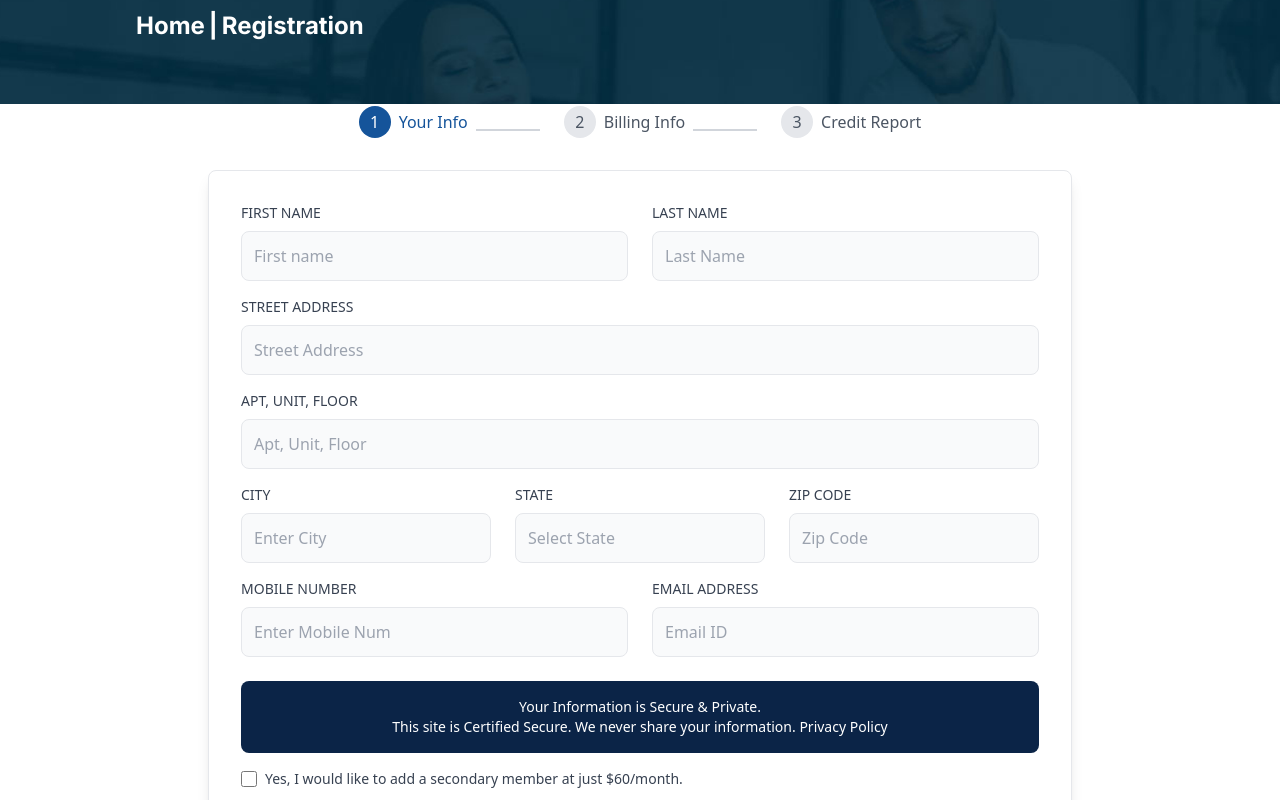
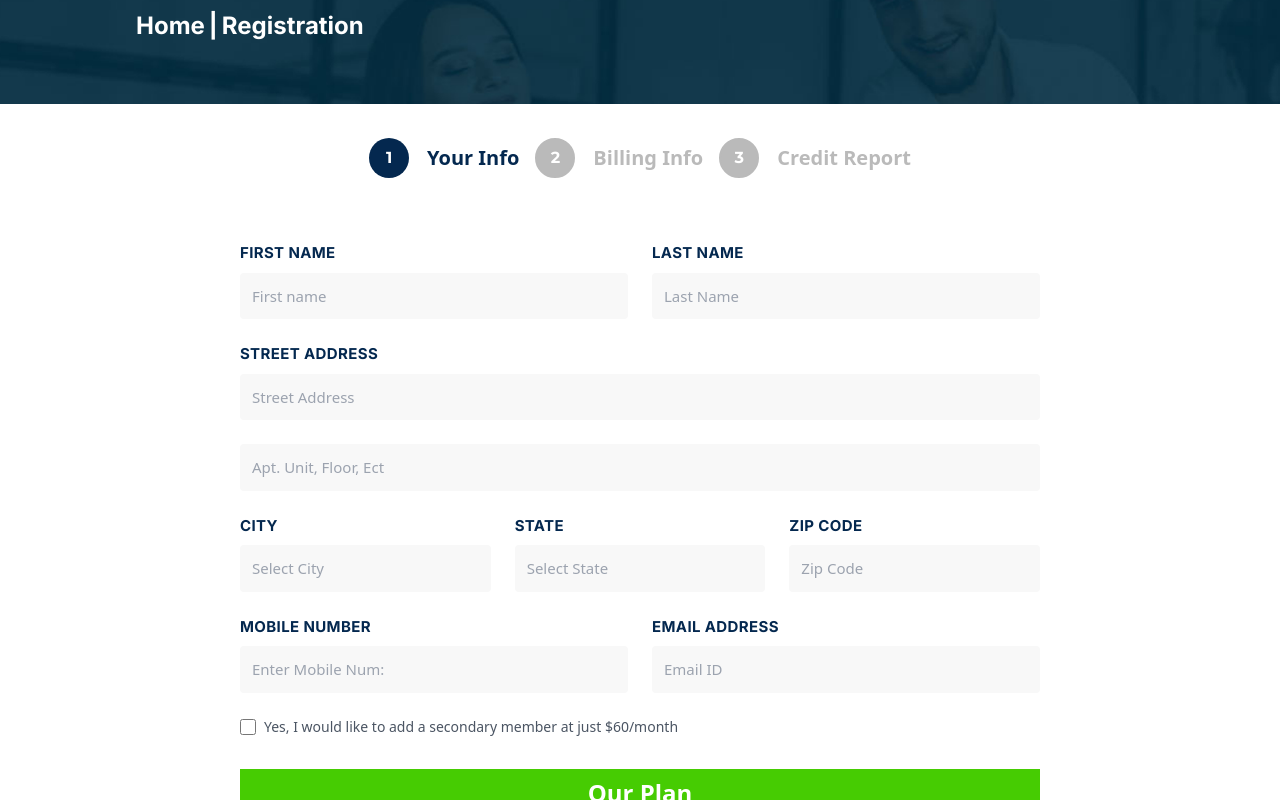
Before and after one commit to Nitin6404/ez-credit-repair, a React (Vite) app: page /register in a window 1280 px wide. Shown: the part 240-1040 px from the top of the page. Built offline with nearby package versions, Linux system fonts and the light colour scheme.

Commit message:
vercel deployment issue resolved

```diff
--- a/package.json
+++ b/package.json
@@ -26,7 +26,8 @@
     "react-router-dom": "^6.28.0",
     "react-router-hash-link": "^2.4.3",
     "tailwind-merge": "^2.5.4",
-    "tailwindcss-animate": "^1.0.7"
+    "tailwindcss-animate": "^1.0.7",
+    "vercel": "^39.3.0"
   },
   "devDependencies": {
     "@eslint/js": "^9.13.0",
--- a/src/components/auth/register/PersonalInfoForm.jsx
+++ b/src/components/auth/register/PersonalInfoForm.jsx
@@ -1,145 +1,147 @@
 import React from 'react';
-import { SecurityNotice } from '../../ui/SecurityNotice';
 
 export function PersonalInfoForm({ formData, handleInputChange }) {
   return (
-    <>
+    <div className="space-y-6">
       <div className="grid grid-cols-2 gap-6">
         <div>
-          <label className="mb-2 block text-sm font-medium uppercase text-gray-700">
-            First Name
+          <label className="mb-2 block font-inter text-[15px] font-bold uppercase tracking-wide text-[#04284F]">
+            FIRST NAME
           </label>
           <input
             type="text"
             name="firstName"
             value={formData.firstName}
             onChange={handleInputChange}
-            className="w-full rounded-lg border border-gray-200 bg-gray-50 p-3 focus:border-[#15549A] focus:outline-none"
             placeholder="First name"
+            className="w-full rounded-[4px] bg-[#F8F8F8] p-3 text-[15px] text-gray-500 placeholder:text-gray-400 focus:outline-none"
           />
         </div>
         <div>
-          <label className="mb-2 block text-sm font-medium uppercase text-gray-700">
-            Last Name
+          <label className="mb-2 block font-inter text-[15px] font-bold uppercase tracking-wide text-[#04284F]">
+            LAST NAME
           </label>
           <input
             type="text"
             name="lastName"
             value={formData.lastName}
             onChange={handleInputChange}
-            className="w-full rounded-lg border border-gray-200 bg-gray-50 p-3 focus:border-[#15549A] focus:outline-none"
             placeholder="Last Name"
+            className="w-full rounded-[4px] bg-[#F8F8F8] p-3 text-[15px] text-gray-500 placeholder:text-gray-400 focus:outline-none"
           />
         </div>
       </div>
 
-      <div className="mt-4">
-        <label className="mb-2 block text-sm font-medium uppercase text-gray-700">
-          Street Address
+      <div>
+        <label className="mb-2 block font-inter text-[15px] font-bold uppercase tracking-wide text-[#04284F]">
+          STREET ADDRESS
         </label>
         <input
           type="text"
           name="streetAddress"
           value={formData.streetAddress}
           onChange={handleInputChange}
-          className="w-full rounded-lg border border-gray-200 bg-gray-50 p-3 focus:border-[#15549A] focus:outline-none"
           placeholder="Street Address"
+          className="w-full rounded-[4px] bg-[#F8F8F8] p-3 text-[15px] text-gray-500 placeholder:text-gray-400 focus:outline-none"
         />
       </div>
 
-      <div className="mt-4">
-        <label className="mb-2 block text-sm font-medium uppercase text-gray-700">
-          Apt, Unit, Floor
-        </label>
+      <div>
         <input
           type="text"
           name="aptUnit"
           value={formData.aptUnit}
           onChange={handleInputChange}
-          className="w-full rounded-lg border border-gray-200 bg-gray-50 p-3 focus:border-[#15549A] focus:outline-none"
-          placeholder="Apt, Unit, Floor"
+          placeholder="Apt. Unit, Floor, Ect"
+          className="w-full rounded-[4px] bg-[#F8F8F8] p-3 text-[15px] text-gray-500 placeholder:text-gray-400 focus:outline-none"
         />
       </div>
 
-      <div className="mt-4 grid grid-cols-3 gap-6">
+      <div className="grid grid-cols-3 gap-6">
         <div>
-          <label className="mb-2 block text-sm font-medium uppercase text-gray-700">City</label>
+          <label className="mb-2 block font-inter text-[15px] font-bold uppercase tracking-wide text-[#04284F]">
+            CITY
+          </label>
           <input
             type="text"
             name="city"
             value={formData.city}
             onChange={handleInputChange}
-            className="w-full rounded-lg border border-gray-200 bg-gray-50 p-3 focus:border-[#15549A] focus:outline-none"
-            placeholder="Enter City"
+            placeholder="Select City"
+            className="w-full rounded-[4px] bg-[#F8F8F8] p-3 text-[15px] text-gray-500 placeholder:text-gray-400 focus:outline-none"
           />
         </div>
         <div>
-          <label className="mb-2 block text-sm font-medium uppercase text-gray-700">State</label>
+          <label className="mb-2 block font-inter text-[15px] font-bold uppercase tracking-wide text-[#04284F]">
+            State
+          </label>
           <input
             type="text"
             name="state"
             value={formData.state}
             onChange={handleInputChange}
-            className="w-full rounded-lg border border-gray-200 bg-gray-50 p-3 focus:border-[#15549A] focus:outline-none"
             placeholder="Select State"
+            className="w-full rounded-[4px] bg-[#F8F8F8] p-3 text-[15px] text-gray-500 placeholder:text-gray-400 focus:outline-none"
           />
         </div>
         <div>
-          <label className="mb-2 block text-sm font-medium uppercase text-gray-700">Zip Code</label>
+          <label className="mb-2 block font-inter text-[15px] font-bold uppercase tracking-wide text-[#04284F]">
+            ZIP CODE
+          </label>
           <input
             type="text"
             name="zipCode"
             value={formData.zipCode}
             onChange={handleInputChange}
-            className="w-full rounded-lg border border-gray-200 bg-gray-50 p-3 focus:border-[#15549A] focus:outline-none"
             placeholder="Zip Code"
+            className="w-full rounded-[4px] bg-[#F8F8F8] p-3 text-[15px] text-gray-500 placeholder:text-gray-400 focus:outline-none"
           />
         </div>
       </div>
 
-      <div className="mt-4 grid grid-cols-2 gap-6">
+      <div className="grid grid-cols-2 gap-6">
         <div>
-          <label className="mb-2 block text-sm font-medium uppercase text-gray-700">
-            Mobile Number
+          <label className="mb-2 block font-inter text-[15px] font-bold uppercase tracking-wide text-[#04284F]">
+            MOBILE NUMBER
           </label>
           <input
             type="tel"
             name="mobileNumber"
             value={formData.mobileNumber}
             onChange={handleInputChange}
-            className="w-full rounded-lg border border-gray-200 bg-gray-50 p-3 focus:border-[#15549A] focus:outline-none"
-            placeholder="Enter Mobile Num"
+            placeholder="Enter Mobile Num:"
+            className="w-full rounded-[4px] bg-[#F8F8F8] p-3 text-[15px] text-gray-500 placeholder:text-gray-400 focus:outline-none"
           />
         </div>
         <div>
-          <label className="mb-2 block text-sm font-medium uppercase text-gray-700">
-            Email Address
+          <label className="mb-2 block font-inter text-[15px] font-bold uppercase tracking-wide text-[#04284F]">
+            EMAIL ADDRESS
           </label>
           <input
             type="email"
             name="emailAddress"
             value={formData.emailAddress}
             onChange={handleInputChange}
-            className="w-full rounded-lg border border-gray-200 bg-gray-50 p-3 focus:border-[#15549A] focus:outline-none"
             placeholder="Email ID"
+            className="w-full rounded-[4px] bg-[#F8F8F8] p-3 text-[15px] text-gray-500 placeholder:text-gray-400 focus:outline-none"
           />
         </div>
       </div>
 
-      <SecurityNotice />
-
-      <div className="mt-4 flex items-center space-x-2">
+      <div className="mt-4">
+        <label className="flex items-center">
           <input
             type="checkbox"
             name="couplesMembership"
             checked={formData.couplesMembership}
             onChange={handleInputChange}
-          className="h-4 w-4 rounded border-gray-300"
+            className="mr-2 h-4 w-4 rounded border-gray-300 text-[#04284F]"
           />
-        <label className="text-sm text-gray-700">
-          Yes, I would like to add a secondary member at just $60/month.
+          <span className="text-sm text-gray-600">
+            Yes, I would like to add a secondary member at just $60/month
+          </span>
         </label>
       </div>
-    </>
+    </div>
   );
 }
--- a/src/components/ui/ProgressSteps.jsx
+++ b/src/components/ui/ProgressSteps.jsx
@@ -2,22 +2,34 @@ import React from 'react';
 
 export function ProgressSteps({ steps, currentStep }) {
   return (
-    <div className="mb-8 flex justify-center space-x-4">
-      {steps.map((step, index) => (
-        <div key={step.id} className="flex items-center">
+    <div className="mb-8">
+      <div className="relative flex justify-center gap-4">
+        {steps.map(step => (
+          <div key={step.id} className="flex items-center justify-center">
+            <div className="relative">
+              {/* Circle with Number */}
               <div
-            className={`flex h-8 w-8 items-center justify-center rounded-full ${
-              currentStep >= step.id ? 'bg-[#15549A] text-white' : 'bg-gray-200 text-gray-600'
+                className={`relative z-10 flex h-10 w-10 items-center justify-center rounded-full font-inter ${
+                  currentStep >= step.id
+                    ? 'bg-[#04284F] text-white'
+                    : 'border-2 border-[#BABABA] bg-[#BABABA] text-white'
                 }`}
               >
-            {step.id}
+                <span className="font-montserrat text-base font-bold">{step.id}</span>
               </div>
-          <span className={`ml-2 ${currentStep >= step.id ? 'text-[#15549A]' : 'text-gray-600'}`}>
+            </div>
+
+            {/* Step Title */}
+            <span
+              className={`ml-[18px] text-xl font-extrabold ${
+                currentStep >= step.id ? 'text-[#04284F]' : 'text-[#BABABA]'
+              }`}
+            >
               {step.title}
             </span>
-          {index < steps.length - 1 && <div className="mx-2 mt-4 h-[2px] w-16 bg-gray-300"></div>}
           </div>
         ))}
       </div>
+    </div>
   );
 }
--- a/src/pages/Pricing.jsx
+++ b/src/pages/Pricing.jsx
@@ -82,7 +82,6 @@ export function Pricing() {
         </div>
       </div>
       <CreditServices />
-      {/* <CreditRepairProcess /> */}
       <LastHeading />
     </div>
   );
--- a/src/pages/RegistrationPage.jsx
+++ b/src/pages/RegistrationPage.jsx
@@ -1,23 +1,32 @@
 import React, { useState } from 'react';
 import AboutUs from '../components/asset/AboutUsbackground.png';
 import trustedSite from '../components/asset/trustedsite.svg';
-import { PersonalInfoForm } from '../components/auth/register/PersonalInfoForm';
 import { BillingInfoForm } from '../components/auth/register/BillingInfoForm';
-import { PricingPlan } from '../components/auth/register/PricingPlan';
 import { CreditReportSection } from '../components/auth/register/CreditReportSection';
 import { NavigationButtons } from '../components/auth/register/NavigationButtons';
+import { PersonalInfoForm } from '../components/auth/register/PersonalInfoForm';
+import { PricingPlan } from '../components/auth/register/PricingPlan';
 import { ProgressSteps } from '../components/ui/ProgressSteps';
 
 const steps = [
-  { id: 1, title: 'Your Info' },
-  { id: 2, title: 'Billing Info' },
-  { id: 3, title: 'Credit Report' },
+  {
+    id: 1,
+    title: 'Your Info',
+  },
+  {
+    id: 2,
+    title: 'Billing Info',
+  },
+  {
+    id: 3,
+    title: 'Credit Report',
+  },
 ];
 
 export function RegistrationPage() {
   const [currentStep, setCurrentStep] = useState(1);
   const [formData, setFormData] = useState({
-    // Personal Info
+    // Your Info
     firstName: '',
     lastName: '',
     streetAddress: '',
@@ -99,11 +108,11 @@ export function RegistrationPage() {
         </div>
       </div>
 
-      <main className="container mx-auto my-8 max-w-4xl px-4">
+      <main className="container mx-auto mb-8 mt-16 max-w-4xl px-4">
         <ProgressSteps steps={steps} currentStep={currentStep} />
 
         {/* Form */}
-        <div className="rounded-lg border bg-white p-8 shadow-lg">
+        <div className="bg-white p-8">
           {renderCurrentStep()}
           <PricingPlan />
           <CreditReportSection formData={formData} handleInputChange={handleInputChange} />
@@ -118,6 +127,41 @@ export function RegistrationPage() {
           <div className="mt-4 flex justify-center">
             <img src={trustedSite} alt="Trusted Site" className="h-12" />
           </div>
+
+          {/* Form Fields */}
+          <form className="space-y-6">
+            {/* Form fields will be conditionally rendered based on currentStep */}
+            {currentStep === 1 && (
+              <PersonalInfoForm formData={formData} handleInputChange={handleInputChange} />
+            )}
+            {currentStep === 2 && (
+              <BillingInfoForm formData={formData} handleInputChange={handleInputChange} />
+            )}
+            {currentStep === 3 && (
+              <CreditReportSection formData={formData} handleInputChange={handleInputChange} />
+            )}
+            {/* Navigation Buttons */}
+            <div className="mt-8 flex justify-between">
+              <button
+                type="button"
+                // onClick={handlePrevious}
+                className={`rounded-lg px-6 py-2 font-medium ${
+                  currentStep === 1
+                    ? 'invisible'
+                    : 'border-2 border-[#15549A] text-[#15549A] hover:bg-[#15549A] hover:text-white'
+                }`}
+              >
+                Previous
+              </button>
+              <button
+                type="button"
+                // onClick={handleNext}
+                className="rounded-lg bg-[#15549A] px-6 py-2 font-medium text-white hover:bg-[#15549A]/90"
+              >
+                {currentStep === steps.length ? 'Submit' : 'Next'}
+              </button>
+            </div>
+          </form>
         </div>
       </main>
     </div>
--- a/vite.config.js
+++ b/vite.config.js
@@ -20,4 +20,8 @@ export default defineConfig({
       '@': '/src',
     },
   },
+  base: '/',
+  server: {
+    historyApiFallback: true,
+  },
 });
```
Also changed, not shown: vercel.json (added), 2 other files (tests, documents, lock files or other folders). Lines whose indentation alone changed are shown as unchanged.
